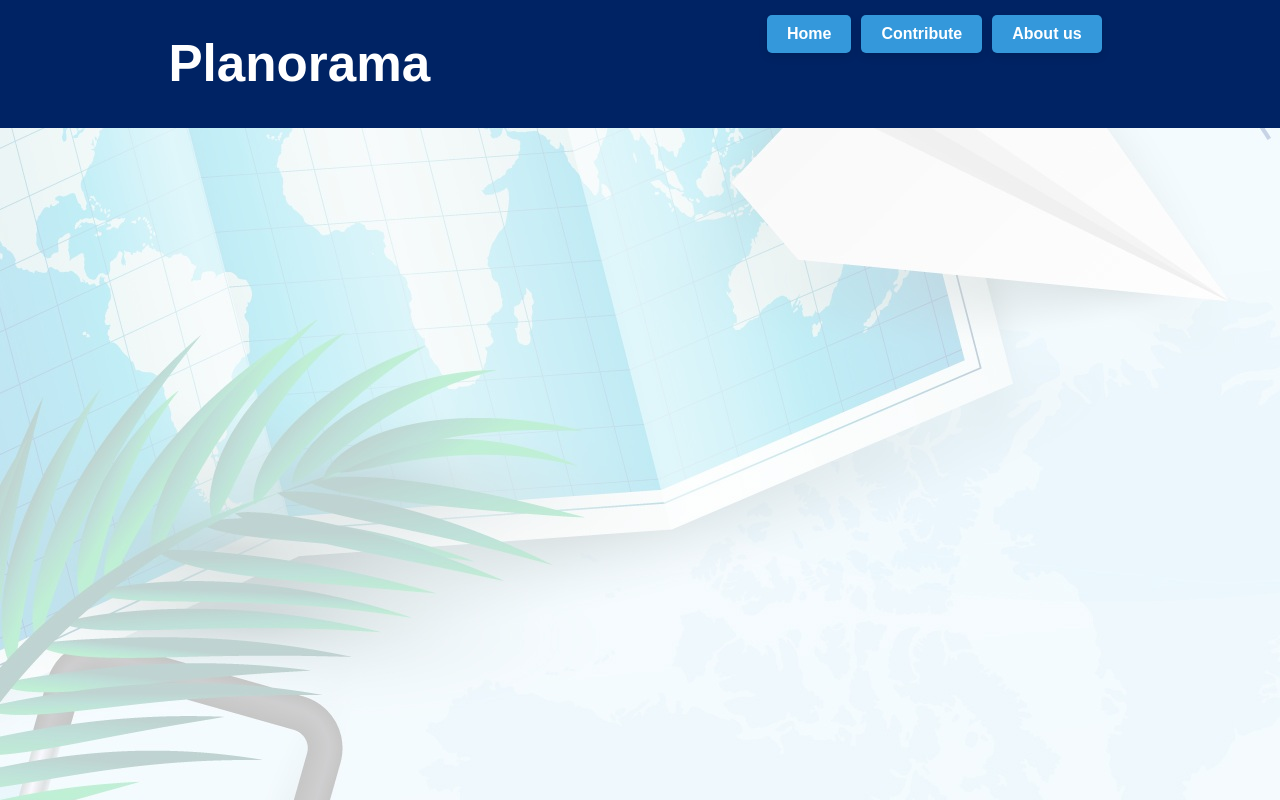
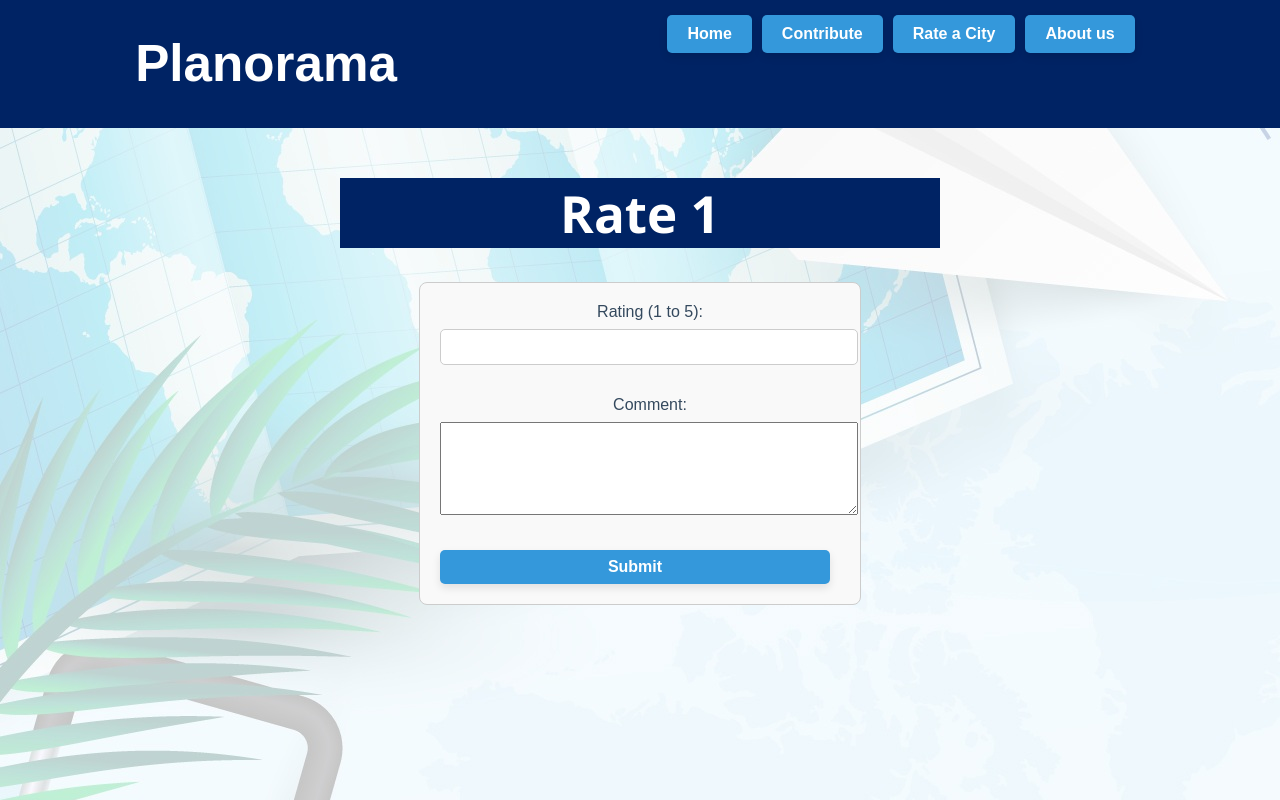
Before and after one commit to Namaste-Bonjour/Planorama, a React (Vite) app: page /CityRating/1 in a window 1280 px wide. Built offline with nearby package versions, Linux system fonts and the light colour scheme.

Commit message:
add the user experience page

```diff
--- a/src/App.jsx
+++ b/src/App.jsx
@@ -9,10 +9,9 @@ import CreateCities from "./Pages/CreateCities";
 import CityDetails from "./components/CityDetails";
 import UpdateCities from "./Pages/UpdateCities";
 import AboutUs from "./Pages/AboutUs";
+import CityRating from "./Pages/CityRating";
 
 function App() {
-
-
   const [countries, setCountries] = useState(null);
   return (
     <>
@@ -25,8 +24,13 @@ function App() {
         />
         <Route path="/countries/:name" element={<Citylist />} />
         <Route path="/cities/:cityId" element={<CityDetails />} />
-        <Route path="/cities/edit/:cityId" element={<UpdateCities countries={countries} />} />
+        <Route
+          path="/cities/edit/:cityId"
+          element={<UpdateCities countries={countries} />}
+        />
         <Route path="/AboutUs" element={<AboutUs />} />
+        <Route path="/CityRating" element={<CityRating />} />
+        <Route path="/CityRating/:cityName" element={<CityRating />} />
       </Routes>
       <Footer />
     </>
--- /dev/null
+++ b/src/Pages/CityRating.jsx
@@ -0,0 +1,116 @@
+import React, { useState, useEffect } from "react";
+import { useParams, Link } from "react-router-dom";
+
+const CityRating = () => {
+  const { cityName } = useParams();
+  const [rating, setRating] = useState("");
+  const [comment, setComment] = useState("");
+  const [submitted, setSubmitted] = useState(false);
+  const [allRatings, setAllRatings] = useState([]);
+
+  useEffect(() => {
+    const storedRatings = JSON.parse(localStorage.getItem("cityRatings")) || [];
+    setAllRatings(storedRatings);
+  }, []);
+
+  const handleSubmit = (e) => {
+    e.preventDefault();
+    const newRating = { cityName, rating, comment };
+    const updatedRatings = [...allRatings, newRating];
+    localStorage.setItem("cityRatings", JSON.stringify(updatedRatings));
+    setAllRatings(updatedRatings);
+    setSubmitted(true);
+  };
+
+  if (!cityName) {
+    return (
+      <div style={{ maxWidth: "600px", margin: "0 auto", padding: "1rem" }}>
+        <h1>All City Ratings</h1>
+        {allRatings.length === 0 ? (
+          <p>No ratings available yet.</p>
+        ) : (
+          allRatings.map((item, index) => (
+            <div
+              key={index}
+              style={{
+                marginBottom: "1rem",
+                borderBottom: "1px solid #ccc",
+                paddingBottom: "1rem",
+              }}
+            >
+              <p>
+                <strong>City:</strong> {item.cityName}
+              </p>
+              <p>
+                <strong>Rating:</strong> {item.rating}
+              </p>
+              <p>
+                <strong>Comment:</strong> {item.comment}
+              </p>
+            </div>
+          ))
+        )}
+      </div>
+    );
+  }
+
+  return (
+    <div style={{ maxWidth: "600px", margin: "0 auto", padding: "1rem" }}>
+      <h1>Rate {cityName}</h1>
+      {submitted ? (
+        <div>
+          <p>Thank you for your feedback!</p>
+          <p>
+            <strong>Your Rating:</strong> {rating}
+          </p>
+          <p>
+            <strong>Your Comment:</strong> {comment}
+          </p>
+          <Link to="/CityRating">See all ratings</Link>
+        </div>
+      ) : (
+        <form onSubmit={handleSubmit}>
+          <div style={{ marginBottom: "1rem" }}>
+            <label
+              htmlFor="rating"
+              style={{ display: "block", marginBottom: "0.5rem" }}
+            >
+              Rating (1 to 5):
+            </label>
+            <input
+              type="number"
+              id="rating"
+              min="1"
+              max="5"
+              value={rating}
+              onChange={(e) => setRating(e.target.value)}
+              style={{ width: "100%", padding: "0.5rem" }}
+              required
+            />
+          </div>
+          <div style={{ marginBottom: "1rem" }}>
+            <label
+              htmlFor="comment"
+              style={{ display: "block", marginBottom: "0.5rem" }}
+            >
+              Comment:
+            </label>
+            <textarea
+              id="comment"
+              value={comment}
+              onChange={(e) => setComment(e.target.value)}
+              rows="5"
+              style={{ width: "100%", padding: "0.5rem" }}
+              required
+            />
+          </div>
+          <button type="submit" style={{ padding: "0.5rem 1rem" }}>
+            Submit
+          </button>
+        </form>
+      )}
+    </div>
+  );
+};
+
+export default CityRating;
--- a/src/components/CityDetails.jsx
+++ b/src/components/CityDetails.jsx
@@ -1,14 +1,10 @@
 import { useEffect, useState } from "react";
-import { useNavigate } from "react-router-dom";
-import { useParams } from "react-router-dom";
-import { Link } from "react-router-dom";
+import { useNavigate, Link, useParams } from "react-router-dom";
 import { API_URL } from "../config/api";
 import axios from "axios";
-import "./CountryList.css"
-
+import "./CountryList.css";
 
 function CityDetails() {
-
   const { cityId } = useParams();
   const [cityDetails, setCityDetails] = useState(null);
   const navigate = useNavigate();
@@ -17,106 +13,103 @@ function CityDetails() {
     getCity();
   }, [cityId]);
 
-
   const getCity = () => {
-        axios.get(`${API_URL}/cities.json`)
+    axios
+      .get(`${API_URL}/cities.json`)
       .then((response) => {
         const cityObj = response.data;
-
-                const cityArr = Object.keys(cityObj).map((id) => {
-                    return {
+        const cityArr = Object.keys(cityObj).map((id) => ({
           id,
           ...cityObj[id],
-                    };
-                });
-
-                const specificCity = cityArr.find(cityItem => cityItem.city.toLowerCase() === cityId.toLowerCase());
-
+        }));
+        const specificCity = cityArr.find(
+          (cityItem) => cityItem.city.toLowerCase() === cityId.toLowerCase()
+        );
         if (specificCity) {
-                    return setCityDetails(specificCity);
+          setCityDetails(specificCity);
         } else {
           console.log("City not found");
         }
       })
       .catch((e) => console.log("No cities found", e));
+  };
+
+  const deleteCity = () => {
+    axios
+      .delete(`${API_URL}/cities/${cityDetails.id}.json`)
+      .then(() => {
+        navigate("/");
+      })
+      .catch((e) => console.log("Error"));
+  };
+
+  if (cityDetails === null) {
+    return <p>Loading....</p>;
   }
 
-
-    const deleteCity = () => {
-
-        axios.delete(`${API_URL}/cities/${cityDetails.id}.json`)
-
-            .then(_response => {
-
-                navigate("/");
-            })
-            .catch(e => console.log("Error"));
-    }
-
-
-    if (cityDetails === null) {
-        return <p> Loading!!!!</p>
-    }
-
-
   const sortedDetails = (str) => {
-        return str.split('.')
-            .map(activity => activity.trim())
+    return str
+      .split(".")
+      .map((item) => item.trim())
       .sort();
-    }
+  };
 
   const sortedLandmark = sortedDetails(cityDetails.landmarks);
   const sortedActivities = sortedDetails(cityDetails.activities);
   const sortedRestaurants = sortedDetails(cityDetails.restaurants);
 
-
   return (
-
     <>
-            <h2 className="city"><i> {cityDetails.city} </i> </h2>
-            <p className="description"><b>{cityDetails.description}</b></p>
-
+      <h2 className="city">
+        <i>{cityDetails.city}</i>
+      </h2>
+      <p className="description">
+        <b>{cityDetails.description}</b>
+      </p>
       <div>
-                <img className="image" src={cityDetails.image} />
+        <img className="image" src={cityDetails.image} alt={cityDetails.city} />
       </div>
-
       <label className="Landmark">
-                <ul> <b>Landmark:</b>{sortedLandmark.map((land, i) => {
-                    return (
+        <ul>
+          <b>Landmark:</b>
+          {sortedLandmark.map((land, i) => (
             <li className="activity" key={i}>
               {land}
-                        </li>)
-                })}  </ul>
+            </li>
+          ))}
+        </ul>
       </label>
-
-            <ul><b> Activities: </b>{sortedActivities.map((elm, i) => {
-                return (
+      <ul>
+        <b>Activities:</b>
+        {sortedActivities.map((elm, i) => (
           <li className="activity" key={i}>
             {elm}
-                    </li>)
-
-            })}  </ul>
-
-            <p><b>Best Time to visit: </b> {cityDetails.time}</p>
-            <ul><b> Restaurants: </b>{sortedRestaurants.map((food, i) => {
-                return (
+          </li>
+        ))}
+      </ul>
+      <p>
+        <b>Best Time to visit:</b> {cityDetails.time}
+      </p>
+      <ul>
+        <b>Restaurants:</b>
+        {sortedRestaurants.map((food, i) => (
           <span className="activity" key={i}>
             {food} <br />
-                    </span>)
-            })} </ul>
+          </span>
+        ))}
+      </ul>
+      <p>
+        <b>Budget (per person):</b> {cityDetails.budget}
+      </p>
+      <Link to={`/cities/edit/${cityId}`}>
+        <button>Edit City</button>
+      </Link>
+      <button onClick={deleteCity}>Delete City</button>
+      <Link to={`/CityRating/${cityDetails.city}`}>
+        <button>Rate this City</button>
+      </Link>
+    </>
+  );
+}
 
-            <p><b>Budget (per person): </b>{cityDetails.budget}</p>
-
-
-
-            <Link to={`/cities/edit/${cityId}`}> <button> Edit City</button> </Link>
-            <button onClick={(deleteCity)} > Delete City </button>
-
-
-        </>
-
-
-    )
-
-}
 export default CityDetails;
--- a/src/components/Navbar.jsx
+++ b/src/components/Navbar.jsx
@@ -13,7 +13,10 @@ function navbar() {
         <NavLink to="/countries/create">
           <button>Contribute</button>
         </NavLink>
-        <NavLink to="/AboutUs" >
+        <NavLink to="/CityRating">
+          <button>Rate a City</button>
+        </NavLink>
+        <NavLink to="/AboutUs">
           <button>About us</button>
         </NavLink>
       </nav>
```
Lines whose indentation alone changed are shown as unchanged.
